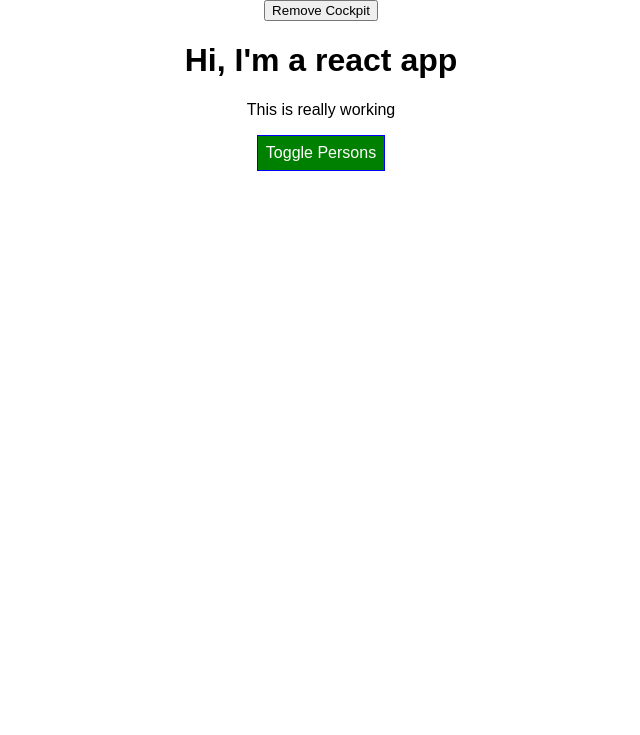
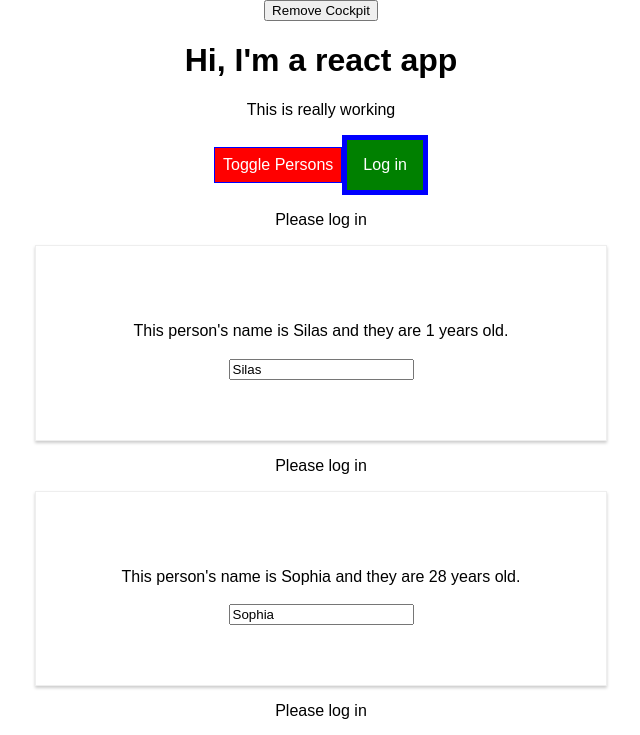
Before and after one commit to step818/React-State-and-Binding-Practice, a React (Create React App) app: page / in a window 1280 px wide. Shown: the top 735 px of the page, without its empty margins (319-959 px from the left). Built offline with nearby package versions, Linux system fonts and the light colour scheme.

Commit message:
using refs

```diff
--- a/src/components/Cockpit/Cockpit.js
+++ b/src/components/Cockpit/Cockpit.js
@@ -1,15 +1,18 @@
 /* eslint-disable react-hooks/rules-of-hooks */
-import React, { useEffect } from 'react';
+import React, { useEffect, useRef } from 'react';
 import './Cockpit.css';
 // import Radium from 'radium';
 
 const cockpit = (props) => {
+  const toggleBtnRef = useRef(null);
+
   useEffect(() => {
     console.log('[Cockpit.js] useEffect');
     //Http Request...
-    setTimeout(() => {
-      alert('Saved data to cloud.');
-    }, 1000);
+    // setTimeout(() => {
+    //   alert('Saved data to cloud.');
+    // }, 1000);
+    toggleBtnRef.current.click();
     return () => {
       console.log('[Cockpit.js] cleanup work in useEffect');
     };
@@ -59,8 +62,10 @@
             <h1>Hi, I'm a react app</h1>
             <p className={classes.join(' ')}>This is really working</p>
             <button
+                ref={toggleBtnRef}
                 style={buttonStyle}
                 onClick={props.tClicked}>Toggle Persons</button>
+            <button onClick={props.login}>Log in</button>
         </div>
     );
 };
--- a/src/components/Persons/Person/Person.js
+++ b/src/components/Persons/Person/Person.js
@@ -5,6 +5,16 @@
 import PropTypes from 'prop-types';
 
 class Person extends React.Component {
+    constructor(props) {
+        super(props);
+        this.inputElementRef = React.createRef();
+    }
+
+    componentDidMount() {
+        // this.inputElement.focus();
+        this.inputElementRef.current.focus();
+    }
+
     render() {
 
         const aStyle = {
@@ -12,13 +22,19 @@
                 width: '450px'
             }
         }
-        console.log('[Person.js] rendering');
+        console.log('[Person.js] rendering...');
         return(
             <Auxillary>
+                {this.props.isAuth ? <p>Authenticated!</p> : <p>Please log in</p>}
                 <div className="Person" style={aStyle}>
                     <p onClick={this.props.dClick}>This person's name is {this.props.name} and they are {this.props.age} years old.</p>
                     <h3>{this.props.children}</h3>
-                    <input type="text" onChange={this.props.changed} value={this.props.name}/>
+                    <input
+                        // ref={(inputEl)=> {this.inputElement = inputEl}}
+                        ref={this.inputElementRef}
+                        type="text"
+                        onChange={this.props.changed}
+                        value={this.props.name}/>
                 </div>
             </Auxillary>
         );
--- a/src/components/Persons/Persons.js
+++ b/src/components/Persons/Persons.js
@@ -38,7 +38,8 @@
               name={person.name}
               age={person.age}
               key={person.id}
-              changed={(event) => this.props.changed(event, person.id)} />
+              changed={(event) => this.props.changed(event, person.id)}
+              isAuth={this.props.isAuthenticated} />
     });
   }
 };
--- a/src/containers/App.js
+++ b/src/containers/App.js
@@ -20,7 +20,8 @@
       { id: 'altyqp', name: 'Stephen', age: 30}
     ],
     showPersons: false,
-    showCockpit: true
+    showCockpit: true,
+    authenticated: false
   }
 
   static getDerivedStateFromProps(props, state) {
@@ -81,6 +82,9 @@
     this.setState({showPersons: !doesShow});
   }
 
+  loginHandler = () => {
+    this.setState({authenticated: true});
+  };
 
   render() {
     console.log('[App.js] render');
@@ -92,7 +96,8 @@
           <Persons
             persons={this.state.persons}
             dClick={this.deletePersonHandler}
-            changed={this.nameChangedHandler}/>
+            changed={this.nameChangedHandler}
+            isAuthenticated={this.state.authenticated}/>
       );
 
       // buttonStyle.backgroundColor = 'red'
@@ -115,7 +120,9 @@
         <Cockpit
           showPersons={this.state.showPersons}
           personsLength={this.state.persons.length}
-          tClicked={this.togglePersonsHandler}/>
+          tClicked={this.togglePersonsHandler}
+          login={this.loginHandler}
+          />
         ) : null }
           {persons}
 
```
